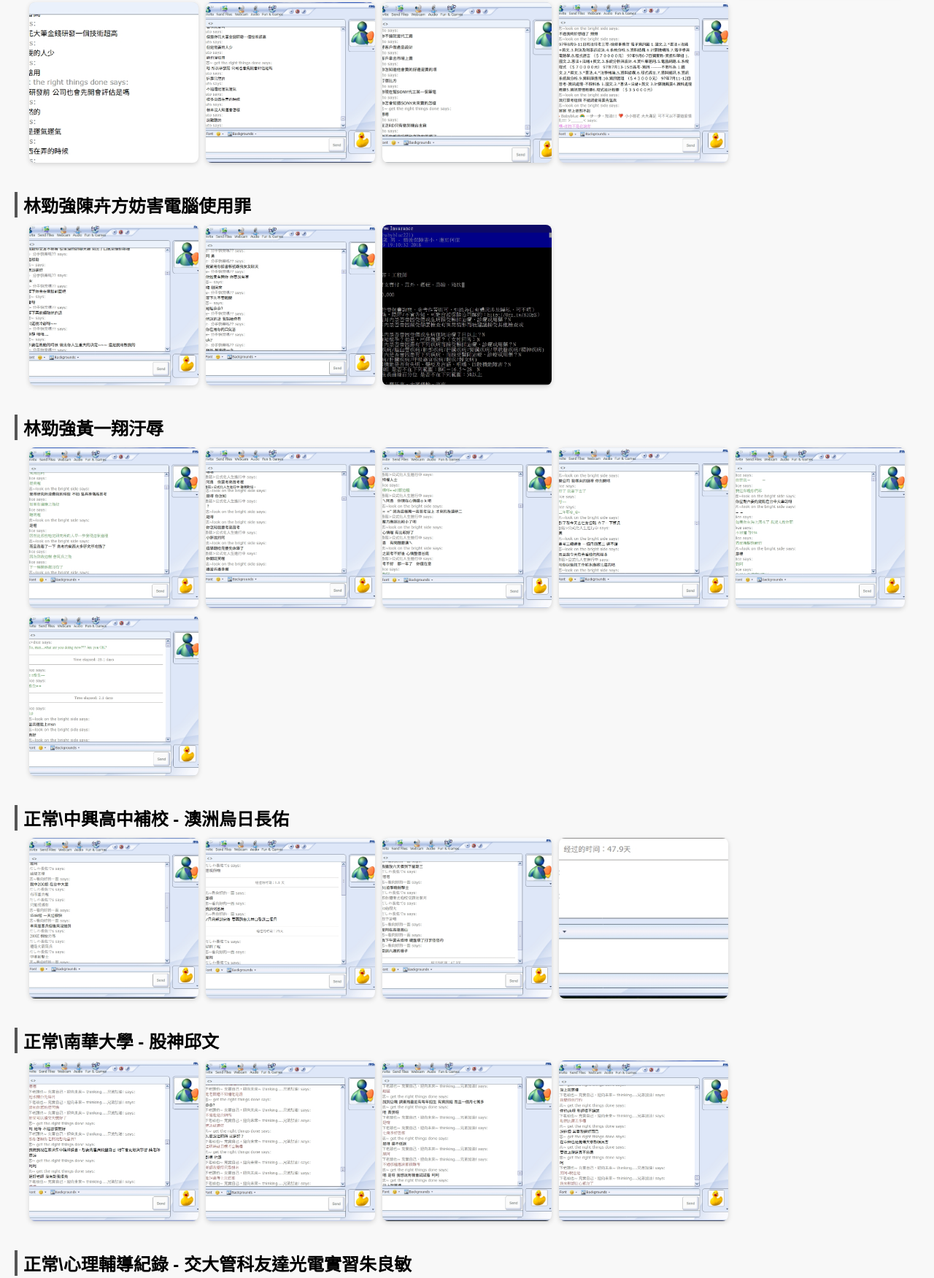
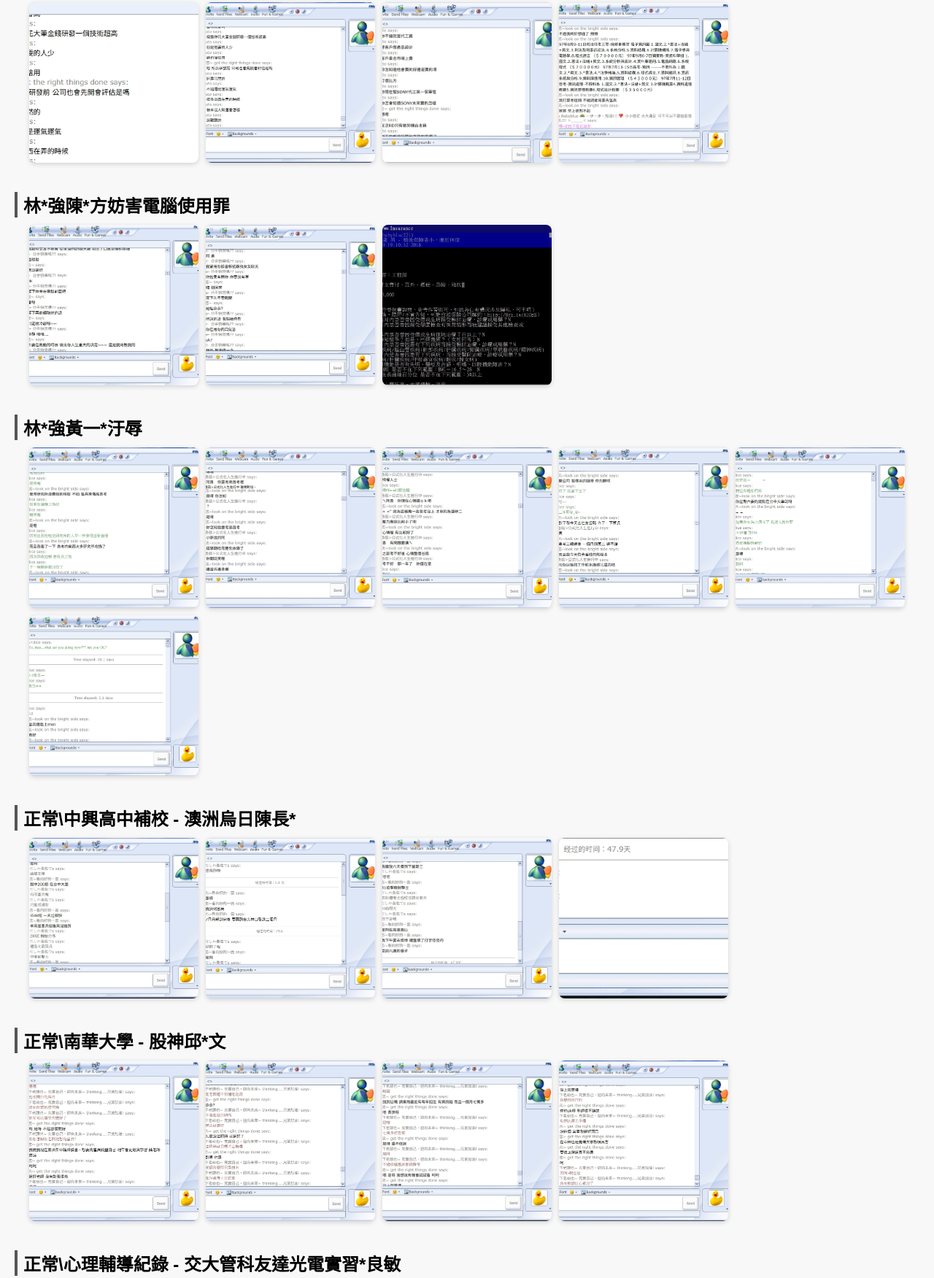
Before and after one commit to alfredlu1986/2025-accuse, a plain HTML site: page index.html in a window 1280 px wide. Shown: the part 399-2150 px from the top of the page at 73% size. Drawn offline with Linux system fonts and the light colour scheme.

Commit message:
hide name

```diff
--- a/index.html
+++ b/index.html
@@ -53,7 +53,7 @@
   <h1>2025-accuse 圖片總覽</h1>
 
   <section>
-    <h2>廖文榮陳卉芳惡意引導</h2>
+    <h2>廖文*陳*方惡意引導</h2>
     <div class="gallery">
       <img src="廖文榮陳卉芳惡意引導/下載 (14).jpg" alt="廖文榮陳卉芳惡意引導 - 下載 (14).jpg">
       <img src="廖文榮陳卉芳惡意引導/下載 (15).jpg" alt="廖文榮陳卉芳惡意引導 - 下載 (15).jpg">
@@ -68,7 +68,7 @@
   </section>
 
   <section>
-    <h2>林勁強陳卉方妨害電腦使用罪</h2>
+    <h2>林*強陳*方妨害電腦使用罪</h2>
     <div class="gallery">
       <img src="林勁強陳卉方妨害電腦使用罪/下載 (4).jpg" alt="林勁強陳卉方妨害電腦使用罪 - 下載 (4).jpg">
       <img src="林勁強陳卉方妨害電腦使用罪/螢幕擷取畫面_11-11-2025_13213_tysonmatanich.github.io.jpeg" alt="林勁強陳卉方妨害電腦使用罪 - 螢幕擷取畫面_11-11-2025_13213_tysonmatanich.github.io.jpeg">
@@ -77,7 +77,7 @@
   </section>
 
   <section>
-    <h2>林勁強黃一翔汙辱</h2>
+    <h2>林*強黃一*汙辱</h2>
     <div class="gallery">
       <img src="林勁強黃一翔汙辱/下載 (10).jpg" alt="林勁強黃一翔汙辱 - 下載 (10).jpg">
       <img src="林勁強黃一翔汙辱/下載 (11).jpg" alt="林勁強黃一翔汙辱 - 下載 (11).jpg">
@@ -89,7 +89,7 @@
   </section>
 
   <section>
-    <h2>正常\中興高中補校 - 澳洲烏日長佑</h2>
+    <h2>正常\中興高中補校 - 澳洲烏日陳長*</h2>
     <div class="gallery">
       <img src="正常\中興高中補校 - 澳洲烏日長佑/螢幕擷取畫面_11-11-2025_12118_tysonmatanich.github.io.jpeg" alt="正常\中興高中補校 - 澳洲烏日長佑 - 螢幕擷取畫面_11-11-2025_12118_tysonmatanich.github.io.jpeg">
       <img src="正常\中興高中補校 - 澳洲烏日長佑/螢幕擷取畫面_11-11-2025_1211_tysonmatanich.github.io.jpeg" alt="正常\中興高中補校 - 澳洲烏日長佑 - 螢幕擷取畫面_11-11-2025_1211_tysonmatanich.github.io.jpeg">
@@ -99,7 +99,7 @@
   </section>
 
   <section>
-    <h2>正常\南華大學 - 股神邱文</h2>
+    <h2>正常\南華大學 - 股神邱*文</h2>
     <div class="gallery">
       <img src="正常\南華大學 - 股神邱文/螢幕擷取畫面_7-11-2025_13338_tysonmatanich.github.io.jpeg" alt="正常\南華大學 - 股神邱文 - 螢幕擷取畫面_7-11-2025_13338_tysonmatanich.github.io.jpeg">
       <img src="正常\南華大學 - 股神邱文/螢幕擷取畫面_7-11-2025_13521_tysonmatanich.github.io.jpeg" alt="正常\南華大學 - 股神邱文 - 螢幕擷取畫面_7-11-2025_13521_tysonmatanich.github.io.jpeg">
@@ -109,7 +109,7 @@
   </section>
 
   <section>
-    <h2>正常\心理輔導紀錄 - 交大管科友達光電實習朱良敏</h2>
+    <h2>正常\心理輔導紀錄 - 交大管科友達光電實習*良敏</h2>
     <div class="gallery">
       <img src="正常\心理輔導紀錄 - 交大管科友達光電實習朱良敏/41906.jpg" alt="正常\心理輔導紀錄 - 交大管科友達光電實習朱良敏 - 41906.jpg">
       <img src="正常\心理輔導紀錄 - 交大管科友達光電實習朱良敏/螢幕擷取畫面_11-11-2025_10342_tysonmatanich.github.io.jpeg" alt="正常\心理輔導紀錄 - 交大管科友達光電實習朱良敏 - 螢幕擷取畫面_11-11-2025_10342_tysonmatanich.github.io.jpeg">
@@ -136,7 +136,7 @@
   </section>
 
   <section>
-    <h2>正常\補習班 - 成大電機項羽文化卓士永</h2>
+    <h2>正常\補習班 - 成大電機項羽文化*士永</h2>
     <div class="gallery">
       <img src="正常\補習班 - 成大電機項羽文化卓士永/螢幕擷取畫面_11-11-2025_121020_tysonmatanich.github.io.jpeg" alt="正常\補習班 - 成大電機項羽文化卓士永 - 螢幕擷取畫面_11-11-2025_121020_tysonmatanich.github.io.jpeg">
       <img src="正常\補習班 - 成大電機項羽文化卓士永/螢幕擷取畫面_11-11-2025_121219_tysonmatanich.github.io.jpeg" alt="正常\補習班 - 成大電機項羽文化卓士永 - 螢幕擷取畫面_11-11-2025_121219_tysonmatanich.github.io.jpeg">
@@ -162,7 +162,7 @@
   </section>
 
   <section>
-    <h2>邱心怡</h2>
+    <h2>**怡</h2>
     <div class="gallery">
       <img src="邱心怡/thumbnail_Outlook-2jm4lg0e.png" alt="邱心怡 - thumbnail_Outlook-2jm4lg0e.png">
       <img src="邱心怡/thumbnail_image (1).png" alt="邱心怡 - thumbnail_image (1).png">
```
